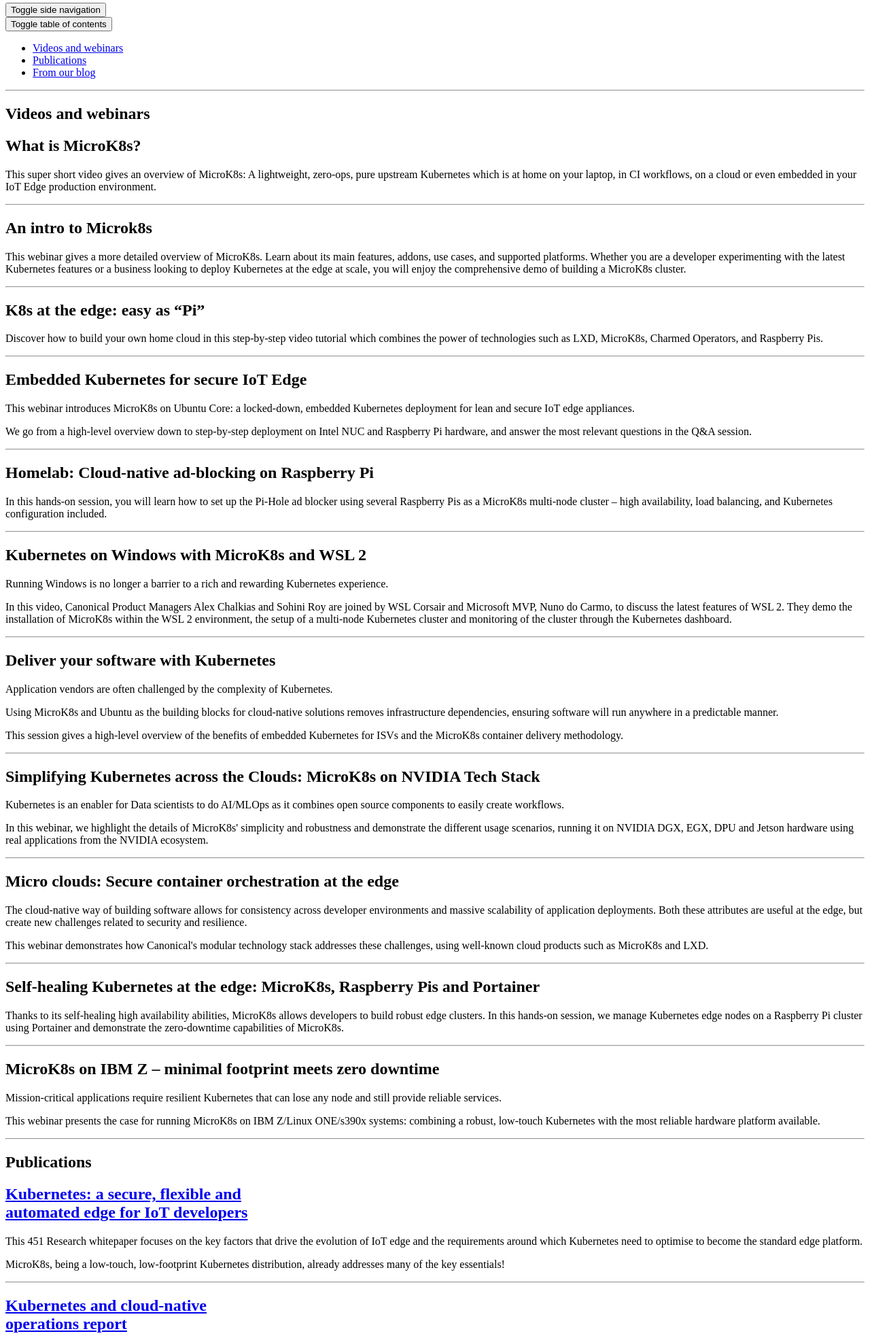
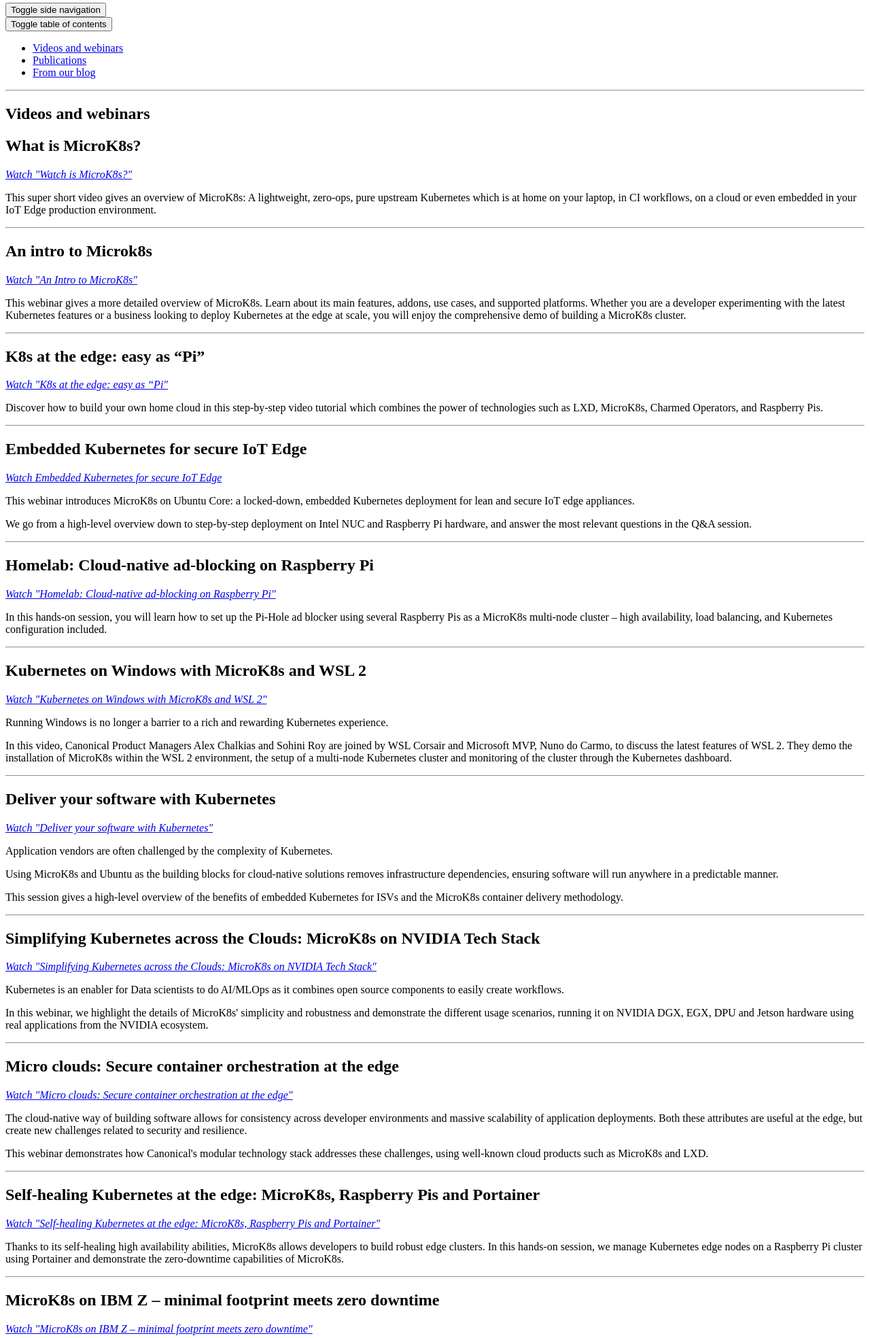
Before and after one commit to canonical/microk8s.io, a Python web app: template templates/resources/index.html in a window 1280 px wide. Shown: the part 385-2353 px from the top of the page at 68% size. Run offline with Jinja, Linux system fonts and the light colour scheme; the template is opened without the code that fills it, so the values that code supplies are empty; some web fonts are replaced.

Commit message:
Apply review suggestions

```diff
--- a/static/sass/_pattern_resources.scss
+++ b/static/sass/_pattern_resources.scss
@@ -1,6 +1,7 @@
 .p-card--resources {
   background: #000 url("https://assets.ubuntu.com/v1/134d6bc1-video-background-suru.jpg");
   background-size: cover;
+  color: white;
   display: flex;
   flex-direction: column;
   height: 338px;
@@ -8,10 +9,6 @@
   padding-left: 1rem;
   padding-right: 1rem;
   position: relative;
-
-  h2 {
-    color: white;
-  }
 
   .icon-container {
     align-self: center;
--- a/templates/resources/videos-and-webinars.html
+++ b/templates/resources/videos-and-webinars.html
@@ -4,7 +4,7 @@
   <div class="p-card--resources">
     <h2>What is MicroK8s?</h2>
     <div class="icon-container">
-      <a href="https://www.youtube.com/watch?v=v9KI2BAF5QU"><i class="p-icon--video-play is-light"></i></a>
+      <a href="https://www.youtube.com/watch?v=v9KI2BAF5QU"><i class="p-icon--video-play is-light">Watch "Watch is MicroK8s?"</i></a>
     </div>
   </div>
   <p>This super short video gives an overview of MicroK8s: A lightweight, zero-ops, pure upstream Kubernetes which is at home on your laptop, in CI workflows, on a cloud or even embedded in your IoT Edge production environment.</p>
@@ -15,7 +15,7 @@
     <div class="p-card--resources">
       <h2>An intro to Microk8s</h2>
       <div class="icon-container">
-        <a href="https://www.brighttalk.com/webcast/6793/378029"><i class="p-icon--video-play is-light"></i></a>
+        <a href="https://www.brighttalk.com/webcast/6793/378029"><i class="p-icon--video-play is-light">Watch "An Intro to MicroK8s"</i></a>
       </div>
     </div>
   </div>
@@ -27,7 +27,7 @@
     <div class="p-card--resources">
       <h2>K8s at the edge: easy as “Pi”</h2>
       <div class="icon-container">
-        <a href="https://ubuntu.com/engage/edge-kubernetes-raspberry-pi-webinar"><i class="p-icon--video-play is-light"></i></a>
+        <a href="https://ubuntu.com/engage/edge-kubernetes-raspberry-pi-webinar"><i class="p-icon--video-play is-light">Watch "K8s at the edge: easy as “Pi"</i></a>
       </div>
     </div>
   </div>
@@ -39,7 +39,7 @@
     <div class="p-card--resources">
       <h2>Embedded Kubernetes for secure IoT Edge</h2>
       <div class="icon-container">
-        <a href="https://ubuntu.com/engage/embedded-kubernetes-for-secure-iot-edge-webinar"><i class="p-icon--video-play is-light"></i></a>
+        <a href="https://ubuntu.com/engage/embedded-kubernetes-for-secure-iot-edge-webinar"><i class="p-icon--video-play is-light">Watch Embedded Kubernetes for secure IoT Edge</i></a>
       </div>
     </div>
   </div>
@@ -52,7 +52,7 @@
     <div class="p-card--resources">
       <h2>Homelab: Cloud-native ad-blocking on Raspberry Pi</h2>
       <div class="icon-container">
-        <a href="https://www.brighttalk.com/webcast/6793/456663"><i class="p-icon--video-play is-light"></i></a>
+        <a href="https://www.brighttalk.com/webcast/6793/456663"><i class="p-icon--video-play is-light">Watch "Homelab: Cloud-native ad-blocking on Raspberry Pi"</i></a>
       </div>
     </div>
   </div>
@@ -64,7 +64,7 @@
     <div class="p-card--resources">
       <h2>Kubernetes on Windows with MicroK8s and WSL 2</h2>
       <div class="icon-container">
-        <a href="https://ubuntu.com/blog/kubernetes-on-windows-with-microk8s-and-wsl-2"><i class="p-icon--video-play is-light"></i></a>
+        <a href="https://ubuntu.com/blog/kubernetes-on-windows-with-microk8s-and-wsl-2"><i class="p-icon--video-play is-light">Watch "Kubernetes on Windows with MicroK8s and WSL 2"</i></a>
       </div>
     </div>
   </div>
@@ -77,7 +77,7 @@
     <div class="p-card--resources">
       <h2>Deliver your software with Kubernetes</h2>
       <div class="icon-container">
-        <a href="https://ubuntu.com/engage/kubernetes-container-deployment"><i class="p-icon--video-play is-light"></i></a>
+        <a href="https://ubuntu.com/engage/kubernetes-container-deployment"><i class="p-icon--video-play is-light">Watch "Deliver your software with Kubernetes"</i></a>
       </div>
     </div>
   </div>
@@ -91,8 +91,7 @@
     <div class="p-card--resources">
       <h2>Simplifying Kubernetes across the Clouds: MicroK8s on NVIDIA Tech Stack</h2>
       <div class="icon-container">
-        <a href="https://ubuntu.com/engage/microk8s-nvidia-tech-stack"><i class="p-icon--video-play is-light"></i>
-        </a>
+        <a href="https://ubuntu.com/engage/microk8s-nvidia-tech-stack"><i class="p-icon--video-play is-light">Watch "Simplifying Kubernetes across the Clouds: MicroK8s on NVIDIA Tech Stack"</i></a>
       </div>
     </div>
   </div>
@@ -105,8 +104,7 @@
     <div class="p-card--resources">
       <h2>Micro clouds: Secure container orchestration at the edge</h2>
       <div class="icon-container">
-        <a href="https://ubuntu.com/engage/container-orchestration-edge"><i class="p-icon--video-play is-light"></i>
-        </a>
+        <a href="https://ubuntu.com/engage/container-orchestration-edge"><i class="p-icon--video-play is-light">Watch "Micro clouds: Secure container orchestration at the edge"</i></a>
       </div>
     </div>
   </div>
@@ -119,7 +117,7 @@
     <div class="p-card--resources">
       <h2>Self-healing Kubernetes at the edge: MicroK8s, Raspberry Pis and Portainer</h2>
       <div class="icon-container">
-        <a href="https://ubuntu.com/engage/self-healing-edge-kubernetes-webinar"><i class="p-icon--video-play is-light"></i>
+        <a href="https://ubuntu.com/engage/self-healing-edge-kubernetes-webinar"><i class="p-icon--video-play is-light">Watch "Self-healing Kubernetes at the edge: MicroK8s, Raspberry Pis and Portainer"</i>
         </a>
       </div>
     </div>
@@ -132,7 +130,7 @@
     <div class="p-card--resources">
       <h2>MicroK8s on IBM Z &ndash; minimal footprint meets zero downtime</h2>
       <div class="icon-container">
-        <a href="https://ubuntu.com/engage/webinar-microk8s-on-z"><i class="p-icon--video-play is-light"></i>
+        <a href="https://ubuntu.com/engage/webinar-microk8s-on-z"><i class="p-icon--video-play is-light">Watch "MicroK8s on IBM Z &ndash; minimal footprint meets zero downtime"</i>
         </a>
       </div>
     </div>
```
